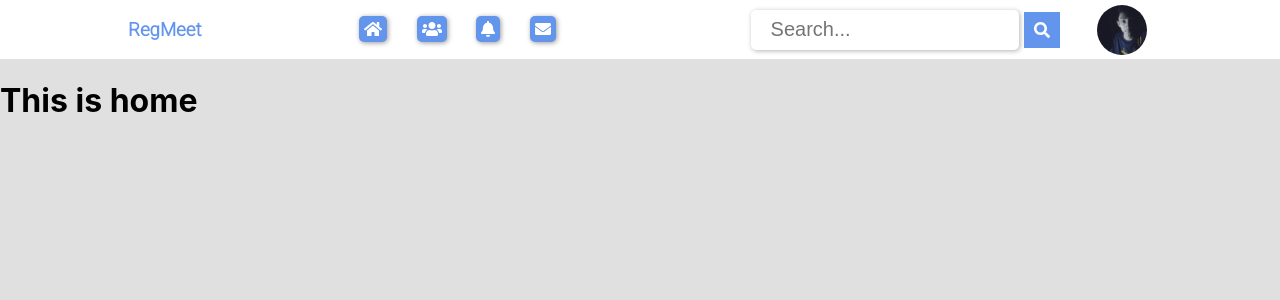
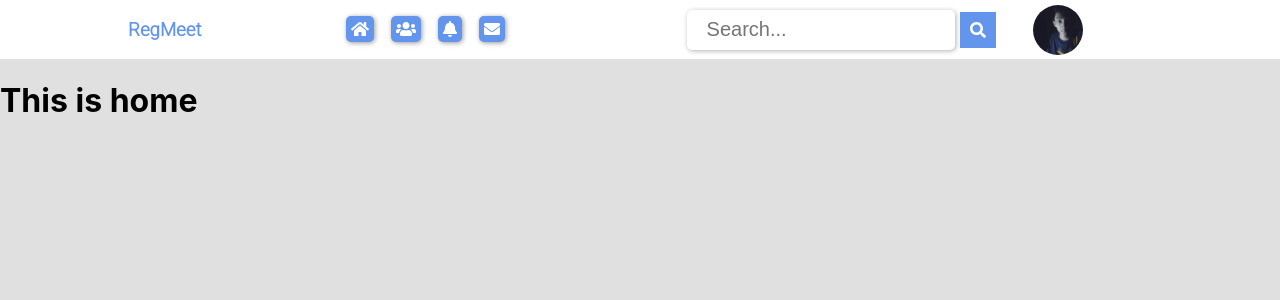
Before and after one commit to FaysalAhmmed177/RegMeet, a React (Create React App) app: page / in a window 1280 px wide. Shown: the top 300 px of the page. Built offline with nearby package versions, Linux system fonts and the light colour scheme.

Commit message:
updates nav

```diff
--- a/src/App.css
+++ b/src/App.css
@@ -157,9 +157,13 @@
     border-radius: 100%;
 }
 
-.fixed {
+.sticky {
     position: sticky;
     top: 0;
     right: 0%;
     left: 0%;
 }
+
+.w-15 {
+    width: 15%;
+}
--- a/src/Components/Home/Navbar/Navbar.css
+++ b/src/Components/Home/Navbar/Navbar.css
@@ -1,5 +1,4 @@
 .nav {
-    margin-left: 10%;
     z-index: 3;
 }
 
--- a/src/Components/Home/Navbar/Navbar.js
+++ b/src/Components/Home/Navbar/Navbar.js
@@ -13,9 +13,9 @@ import { Link } from "react-router-dom";
 
 const Navbar = () => {
   return (
-    <nav className="bg-white d-flex align-center fixed">
+    <nav className="d-flex align-center sticky nav bg-white">
       <h3 className="ml-10 text-cornBlue roboto">RegMeet</h3>
-      <div className="nav d-flex w-20 justify-evenly">
+      <div className="ml-10 d-flex w-15 justify-evenly">
         <Link to="/">
           <FontAwesomeIcon
             className="shadow-5 navOptions bg-cornBlue text-white p-5 br-5"
```
